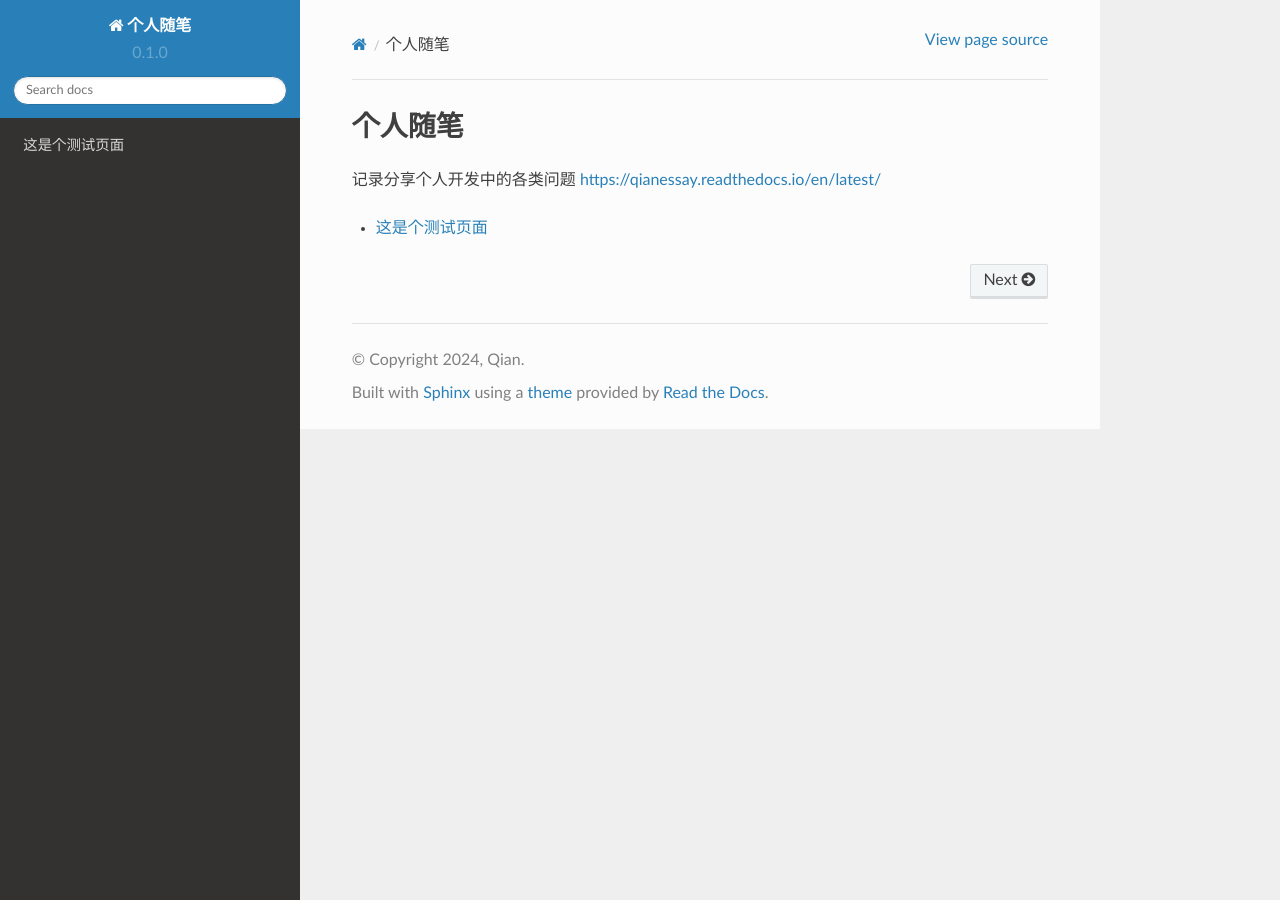
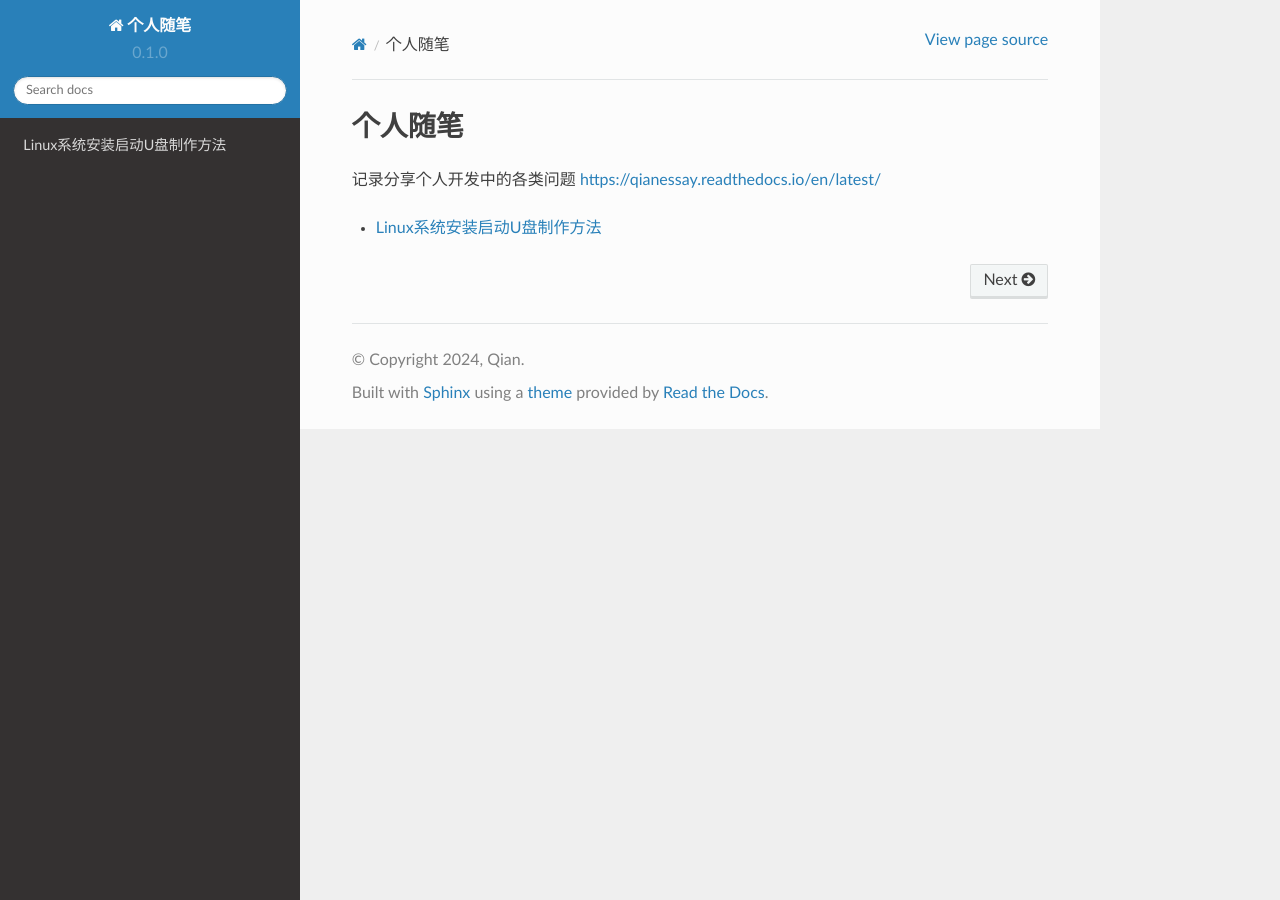
Before and after one commit to ZhouHouQian/QianEssay, a Sphinx documentation site: the page built from docs/source/index.rst, in a window 1280 px wide. Built offline with Sphinx 7.4.7 and the Read the Docs theme 2.0.0, drawn with Linux system fonts in a browser that asks for light colours; part of the change alters nothing that is shown.

Commit message:
新增文章：Linux系统安装启动U盘制作方法

```diff
--- /dev/null
+++ b/docs/source/Linux系统安装启动U盘制作方法.rst
@@ -0,0 +1,38 @@
+Linux系统安装启动U盘制作方法
+=======================================
+
+**步骤**
+
+1. 将U盘插入正在运行的Windows计算机。
+
+2. 以管理员身份打开“命令提示符”（CMD）窗口。
+
+3. 输入 diskpart。diskpart 是一个Windows命令行工具，用于管理磁盘分区和卷。
+
+4. 输入 list disk。list disk 命令将显示计算机上的所有磁盘，需要确认好输入U盘对应的驱动器编号。
+
+5. 输入 select disk <X>，其中 X 是 U盘对应的驱动器编号。
+
+6. 输入 clean。该命令删除U盘中的所有数据，操作前请备份好U盘中数据。
+
+7. 输入 create partition primary size=10240。创建新的主分区，大小为10G，可不指定size，默认使用全部空间，注意如果选择格式化的系统为fat32，分区大小不能超过10G。
+
+8. 输入 select partition 1。选择刚创建的分区。
+
+9. 输入 format fs=fat32 label="OC9-2" quick 或 format fs=ntfs label="OC9-2" quick。对分区进行格式化，如目标机器支持统一可扩展固件接口 (UEFI)，则应将 U 盘格式化为fat32，而非ntfs。label后面为文件系统名称。
+
+10. 输入 active。将选定的分区设置为活动分区。
+
+11. 输入 exit。退出 DiskPart 环境。
+
+12. 将启动镜像IOS文件装载后，拷贝至 U 盘的根目录。
+
+13. 修改EFT/BOOT/grub.cfg或boot/grub2/grub.cfg，不同启动系统（UEFI或传统BIOS）会选择不同文件启动，不确定的话可同时进行修改。从文件中找到所有linuxefi或linux命令，将该命令的入参inst.stage2=hd:LABEL:xxx修改为inst.stage2=hd:LABEL:OC9-2，同时在命令最后加入参数inst.repo=hd:LABEL:OC9-2（若使用外网配置安装源则不需要），其中“OC9-2”就是第9步设置的文件系统名称（确保正确的话可将其他文件所有带xxx的文件均进行修改）。
+
+14. 完成启动盘制作，通过USB方式插入目标机器进行系统安装
+
+
+**参考**
+
+1. `创建可启动的 U 盘 <https://learn.microsoft.com/zh-cn/windows-server-essentials/install/create-a-bootable-usb-flash-driveL>`_
+2. `opencloudos系统镜像下载 <https://mirror.iscas.ac.cn/opencloudos/>`_
--- a/docs/source/index.rst
+++ b/docs/source/index.rst
@@ -5,4 +5,4 @@
 https://qianessay.readthedocs.io/en/latest/
 
 .. toctree::
-   测试
+   Linux系统安装启动U盘制作方法
--- a/docs/source/测试.rst
+++ /dev/null
@@ -1,4 +0,0 @@
-这是个测试页面
-=======================================
-
-测试内容
```
